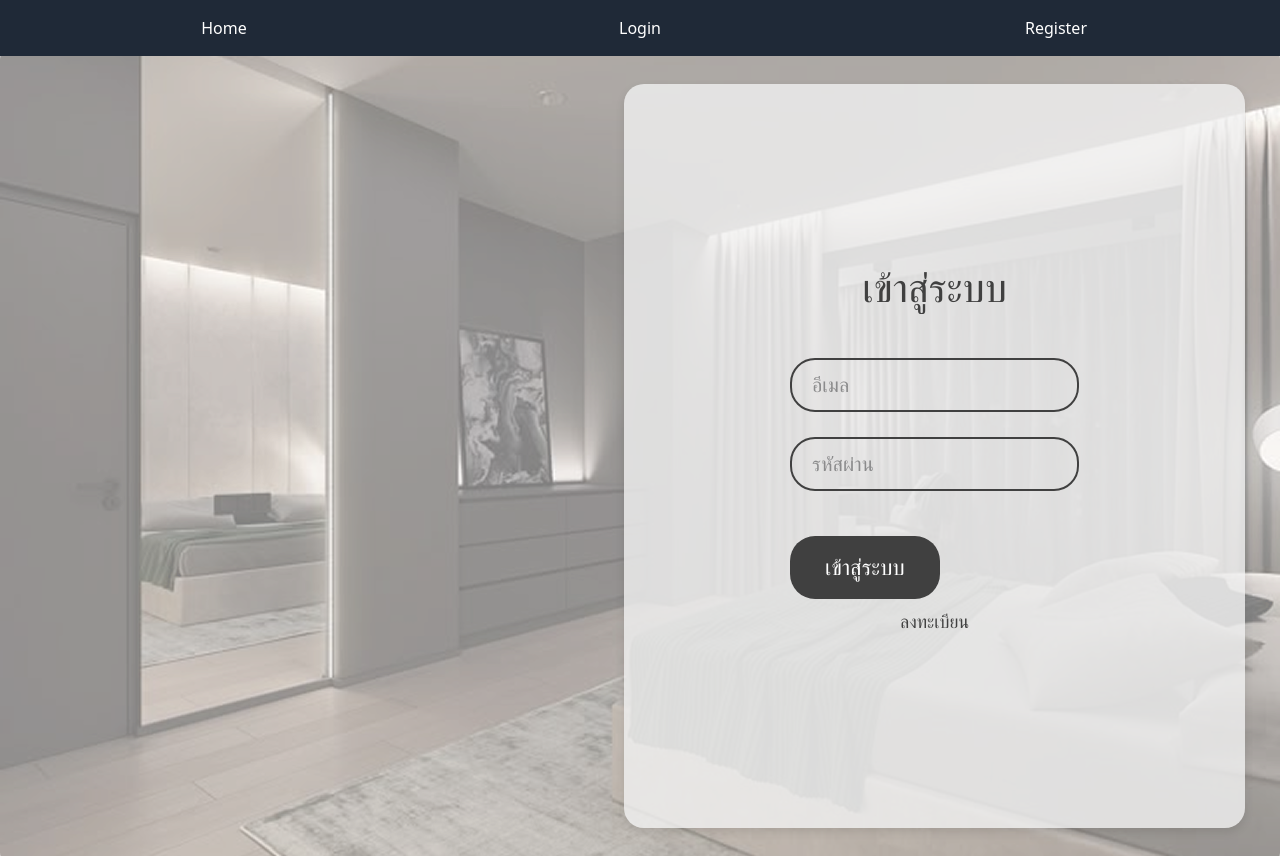
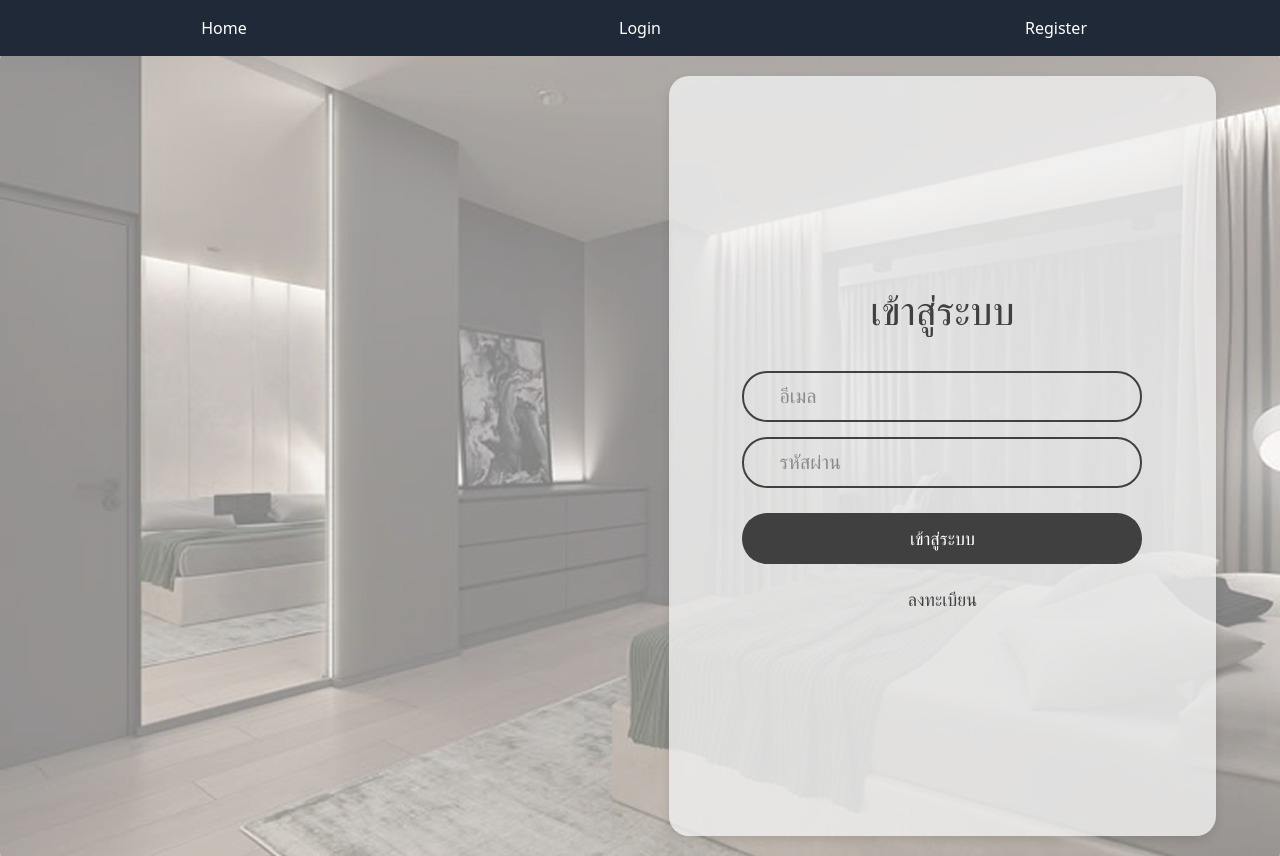
Before and after one commit to PayAndSleep-Team/PayAndSleep-Front, a SvelteKit app: page /login in a window 1280 px wide. Built offline with nearby package versions, Linux system fonts and the light colour scheme; a web font is replaced by a local one.

Commit message:
fixing alignment

```diff
--- a/src/routes/login/+page.svelte
+++ b/src/routes/login/+page.svelte
@@ -14,10 +14,7 @@
               headers: {
                   "Content-Type": "application/json",
               },
-          body: JSON.stringify({
-            email: email,
-            password: password,
-          }),
+              body: JSON.stringify({ email, password }),
               credentials: "include",
           });
           const data = await res.json();
@@ -43,63 +40,70 @@
       src: url('/fonts/JejuGothic-Regular.ttf') format('truetype');
   }
 
+  * {
+      box-sizing: border-box;
+      margin: 0;
+      padding: 0;
+  }
+
     .bg-image {
     background-image: url('/images/bg.png');
     background-size: cover;
     background-position: center;
     width: 100vw;
     height: 100vh;
-      color: white;
     display: flex;
     justify-content: flex-end;
     align-items: center;
+    padding-right: 5%;
   }
 
+
     .login-box {
-      background-color: #F2F2F2CC;
+    background-color: rgba(242, 242, 242, 0.8);
     border-radius: 20px;
-      width: 48.5%;
-      height: 93vh;
-      flex-shrink: 0;
-      margin-right: 35px;
+    width: 45%;
+    height: 95%;
     box-shadow: 0px 4px 10px rgba(0, 0, 0, 0.1);
-      padding: 30px;
     display: flex;
     flex-direction: column;
     align-items: center;
     justify-content: center;
   }
 
+
   .login-box h1 {
     color: #404040;
     text-align: center;
-      font-family: 'JejuGothic', sans-serif;
+    font-family: 'JejuGothic';
     font-size: 40px;
     font-style: normal;
     font-weight: 400;
     line-height: normal;
-      margin-bottom: 30px;
+    margin-bottom: 36px;
   }
 
   .input-container {
-      position: relative;
-      margin-bottom: 25px;
-      width: 100%;
+      margin-bottom: 15px;
+    width: 90%; /* Adjust this as needed */
+    max-width: 550px; /* Ensures a reasonable max size */
+    min-width: 400px; /* Prevents it from being too small */
   }
 
   .input-container input {
       width: 100%;
-      padding: 10px 20px;
+      padding: 10px;
       border-radius: 25px;
       border: 2px solid #404040;
-      box-sizing: border-box;
       background-color: transparent;
-      font-family: 'JejuGothic';
-      font-size: 20px;
-      color: #404040;
+      font-size: 18px;
+      text-align: left;
+      padding-left: 25px;
   }
 
   input::placeholder {
+    text-align: left;
+    padding-left: 10px;
     color: #8B8B8C;
     font-family: 'JejuGothic';
     font-size: 20px;
@@ -108,63 +112,57 @@
     line-height: normal;
   }
 
+  .login-button, .register-button {
+      width: 100%;
+      padding: 12px;
+      border-radius: 25px;
+      font-size: 18px;
+      cursor: pointer;
+      margin-top: 10px;
+  }
 
   .login-button {
       background-color: #404040;
       color: white;
-      padding: 15px 35px;
       border: none;
-      border-radius: 25px;
-      cursor: pointer;
-      font-family: 'JejuGothic';
-      font-size: 22px;
-      font-weight: 500;
-      margin-top: 20px;
   }
 
   .register-button {
-      background-color: transparent;
+      background: none;
       color: #404040;
       border: none;
-      cursor: pointer;
-      font-family: 'JejuGothic';
-      font-size: 18px;
-      margin-top: 10px;
-      display: block;
-      width: fit-content;
-      margin: 10px auto;
+  }
+
+  .popup {
+      background: white;
+      padding: 20px;
+      border-radius: 10px;
+      box-shadow: 0px 4px 10px rgba(0, 0, 0, 0.2);
+      text-align: center;
   }
 </style>
 
 <div class="bg-image">
   {#if !check}
   <div class="login-box">
-        <h1 class="text-2xl font-bold text-center">เข้าสู่ระบบ</h1>
-        <form class="mt-4 w-100" on:submit={login}>
+      <h1>เข้าสู่ระบบ</h1>
+      <form on:submit={login}>
           <div class="input-container">
-            <input type="email" id="email" name="email" placeholder="อีเมล" bind:value={email} required />
+              <input type="email" id="email" placeholder="อีเมล" bind:value={email} required />
           </div>
           <div class="input-container">
-            <input type="password" id="password" name="password" placeholder="รหัสผ่าน" bind:value={password} required />
+              <input type="password" id="password" placeholder="รหัสผ่าน" bind:value={password} required />
           </div>
-          <button type="submit" class="login-button">
-            เข้าสู่ระบบ
-          </button>
-          <button type="button" class="register-button" on:click={showPopup}>
-            ลงทะเบียน
-          </button>
+          <button type="submit" class="login-button">เข้าสู่ระบบ</button>
+          <button type="button" class="register-button" on:click={showPopup}>ลงทะเบียน</button>
       </form>
   </div>
   {:else}
-      <div class="w-96 bg-white p-8 rounded-lg shadow-lg">
-        <h1 class="text-2xl font-bold text-center">คุณต้องการลงทะเบียนในสถานะใด</h1>
-        <div class="flex justify-between items-center mt-4">
-          <button type="button" class="bg-indigo-500 text-white px-4 py-2 rounded-md" on:click={() => goto("/register?role=host")}>
-            Host
-          </button>
-          <button type="button" class="bg-indigo-500 text-white px-4 py-2 rounded-md" on:click={() => goto("/register?role=tenant")}>
-            Tenant
-          </button>
+  <div class="popup">
+      <h1>คุณต้องการลงทะเบียนในสถานะใด</h1>
+      <div>
+          <button class="login-button" on:click={() => goto("/register?role=host")}>Host</button>
+          <button class="login-button" on:click={() => goto("/register?role=tenant")}>Tenant</button>
       </div>
   </div>
   {/if}
```
Lines whose indentation alone changed are shown as unchanged.
